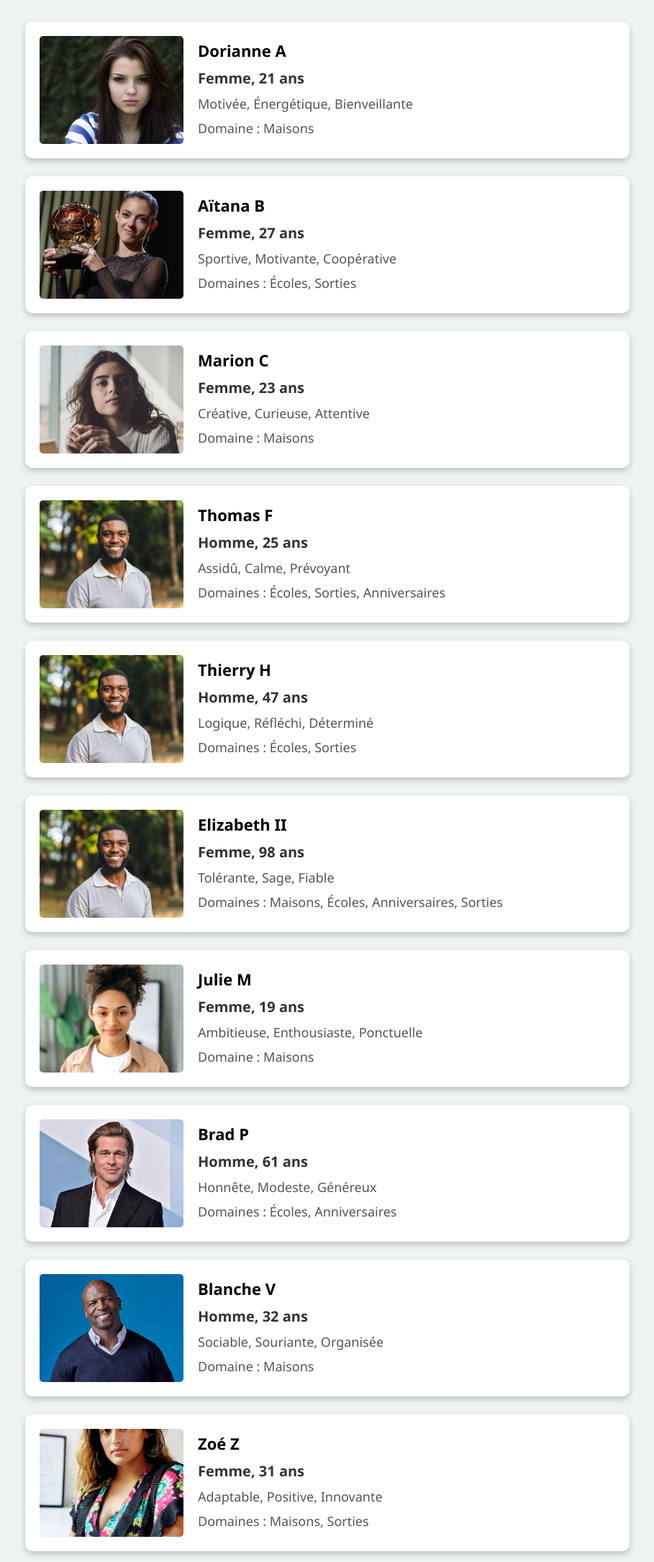
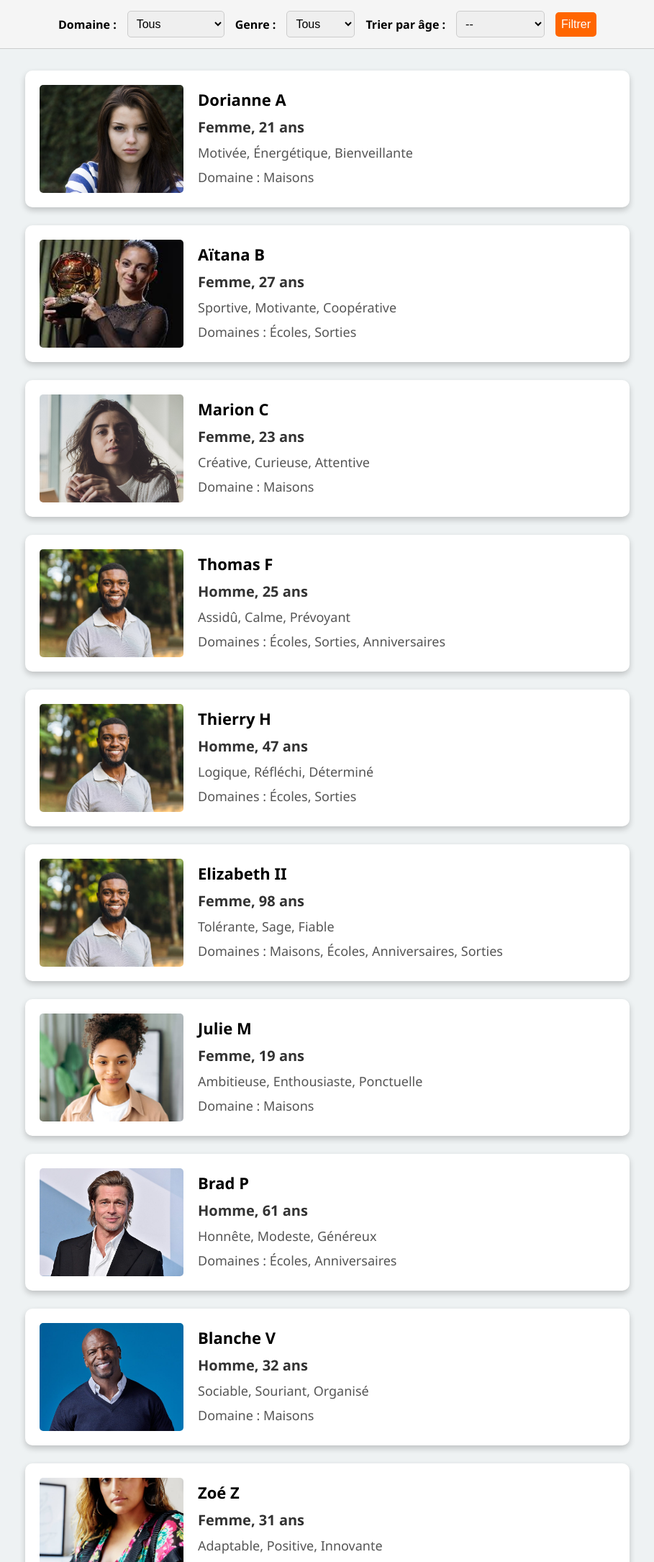
Before and after one commit to NotMattew/TP-Flask-Phung-Frantzeskakis, a Flask app: page / in a window 1280 px wide. Shown: the part 198-2368 px from the top of the page at 72% size, without its empty margins (185-1094 px from the left). Run offline with Flask 3, Linux system fonts and the light colour scheme.

Commit message:
petite (grosse) modif
refait quelques images qui ne marchaient pas
ajout de la barre de filtre

```diff
--- a/main.py
+++ b/main.py
@@ -1,4 +1,4 @@
-from flask import Flask, render_template
+from flask import Flask, render_template, request
 app = Flask(__name__)
 
 babysitter = {
@@ -71,7 +71,7 @@ babysitter = {
         "nom" : "Blanche V",
         "age" : 32,
         "genre" : "Homme",
-        "qualite" : ["Sociable", "Souriante", "Organisée"],
+        "qualite" : ["Sociable", "Souriant", "Organisé"],
         "domaine" : ["Maisons"]
     },
     "z_zoe" : {
@@ -87,9 +87,22 @@ babysitter = {
 
 @app.route("/")
 def hello():
-    return render_template(
-        "home.html", babysitter = babysitter
-    )
+    filtres = babysitter.values()
+
+    domaine = request.args.get("domaine")
+    genre = request.args.get("genre")
+    age_order = request.args.get("age")
+
+    if domaine:
+        filtres = [b for b in filtres if domaine in b["domaine"]]
+    if genre:
+        filtres = [b for b in filtres if b["genre"] == genre]
+    if age_order == "asc":
+        filtres = sorted(filtres, key=lambda x: x["age"])
+    elif age_order == "desc":
+        filtres = sorted(filtres, key=lambda x: x["age"], reverse=True)
+
+    return render_template("home.html", babysitter=filtres)
 
 
 app.run(host='0.0.0.0', port=8000)
--- a/static/home.css
+++ b/static/home.css
@@ -103,3 +103,42 @@ footer {
     padding: 15px;
     margin-top: 30px;
 }
+
+.filtre-bar {
+    background: #f5f5f5;
+    padding: 15px;
+    display: flex;
+    justify-content: center;
+    gap: 15px;
+    flex-wrap: wrap;
+    border-bottom: 1px solid #ccc;
+}
+
+.filtre-bar form {
+    display: flex;
+    flex-wrap: wrap;
+    gap: 15px;
+    align-items: center;
+}
+
+.filtre-bar label {
+    font-weight: bold;
+}
+
+.filtre-bar select, .filtre-bar button {
+    padding: 8px;
+    font-size: 16px;
+    border-radius: 5px;
+    border: 1px solid #ccc;
+}
+
+.filtre-bar button {
+    background-color: #ff6600;
+    color: white;
+    cursor: pointer;
+    border: none;
+}
+
+.filtre-bar button:hover {
+    background-color: #cc5200;
+}
--- a/templates/home.html
+++ b/templates/home.html
@@ -3,8 +3,8 @@
 <head>
     <meta charset="UTF-8">
     <meta name="viewport" content="width=device-width, initial-scale=1.0">
-    <title>Mamazone - Votre boutique en ligne</title>
-    <link rel="icon" href="/images/mamazon_tiny.png" type="image/x-icon">
+    <title>Mamazone - Babysitting en ligne</title>
+    <link rel="icon" href="{{ url_for('static', filename='images/mamazon_tiny.png') }}" type="image/png">
     <link rel="stylesheet" href="/static/home.css">
 </head>
 <body>
@@ -18,12 +18,40 @@
                 <li><a href="#">Panier</a></li>
             </ul>
         </nav>
+
     </header>
+    <div class="filtre-bar">
+            <form method="get" action="/">
+                <label for="domaine">Domaine :</label>
+                <select name="domaine" id="domaine">
+                    <option value="">Tous</option>
+                    <option value="Maisons">Maisons</option>
+                    <option value="Écoles">Écoles</option>
+                    <option value="Sorties">Sorties</option>
+                    <option value="Anniversaires">Anniversaires</option>
+                </select>
 
+                <label for="genre">Genre :</label>
+                <select name="genre" id="genre">
+                    <option value="">Tous</option>
+                    <option value="Femme">Femme</option>
+                    <option value="Homme">Homme</option>
+                </select>
+
+                <label for="age">Trier par âge :</label>
+                <select name="age" id="age">
+                    <option value="">--</option>
+                    <option value="asc">Croissant</option>
+                    <option value="desc">Décroissant</option>
+                </select>
+
+                <button type="submit">Filtrer</button>
+            </form>
+        </div>
     <main>
         <section class="bbsiters">
 
-            {% for person in babysitter.values() %}
+            {% for person in babysitter %}
             <article class="bbsiter">
                 <img src="{{ url_for('static', filename= person['pic'] ) }}" class="pdp" alt="{{ person['nom'] }}">
                 <div class="bbsiter-info">
```
Also changed, not shown: static/images/h_thierry.jpg (added), static/images/ii_elizabeth.jpg (added), 2 other files.
